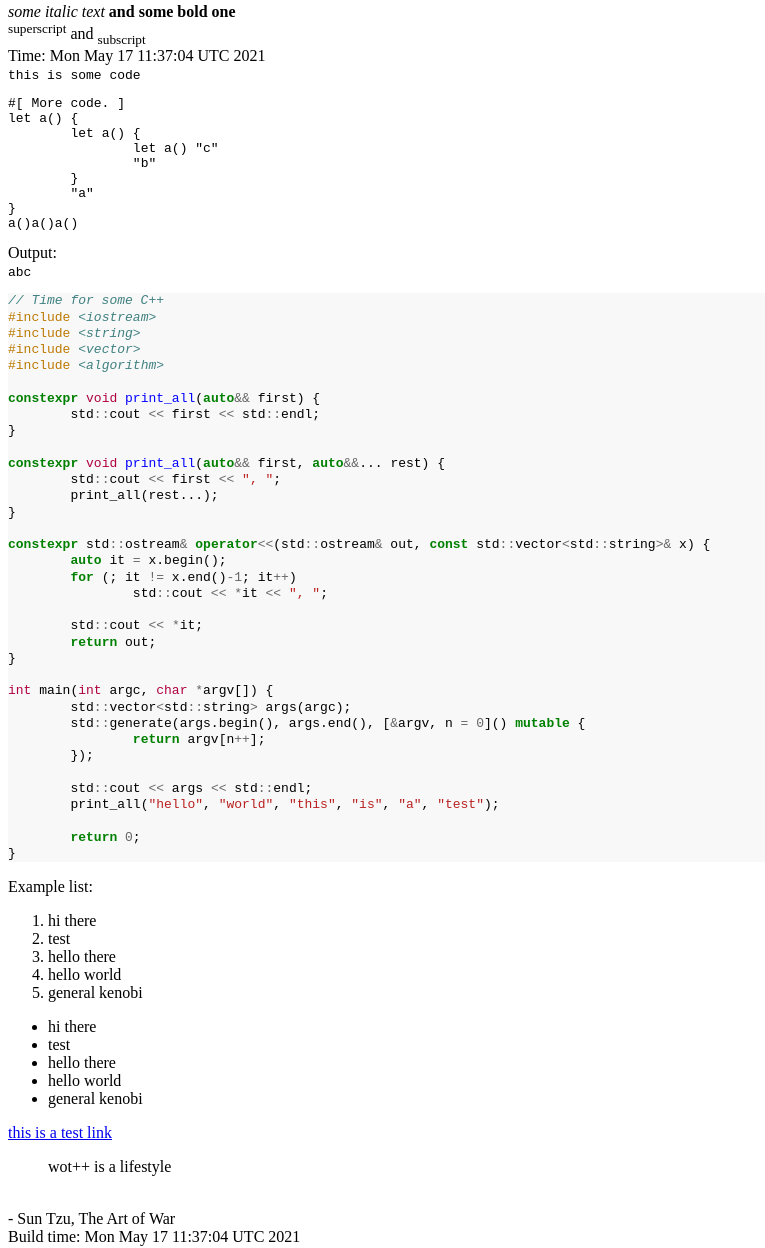
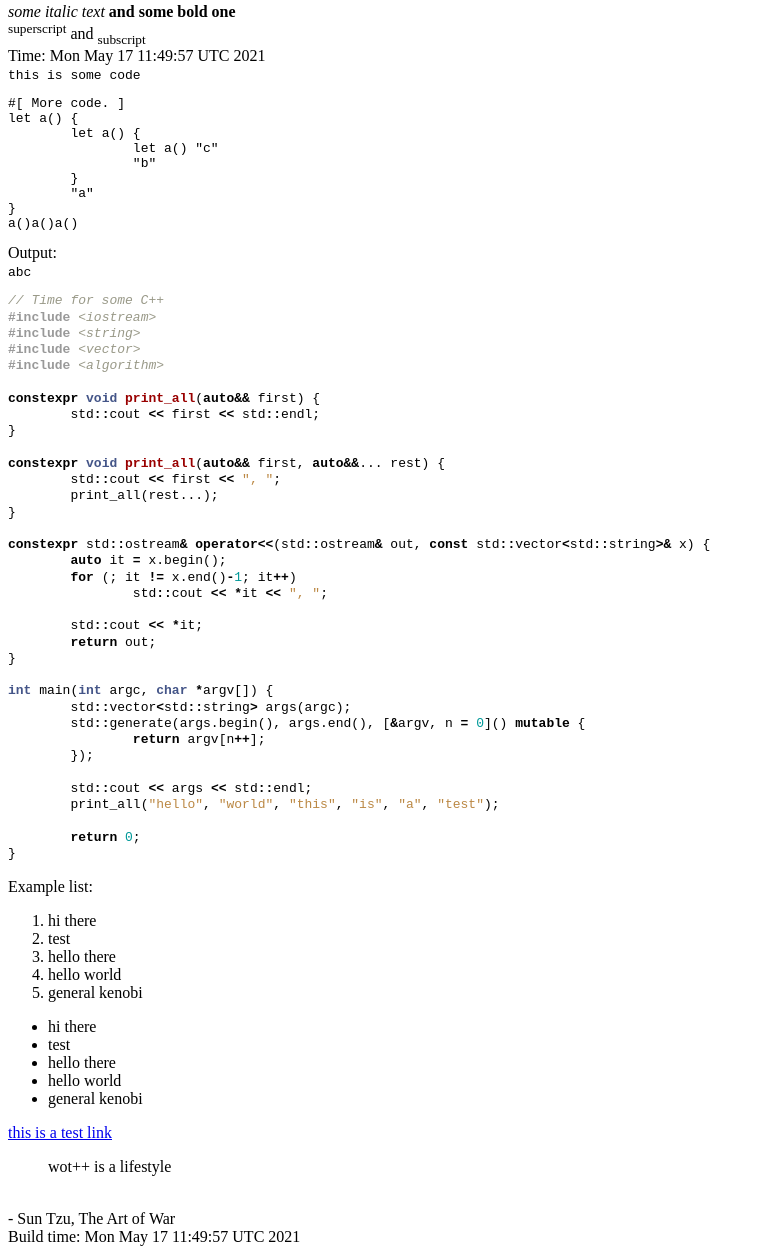
Before and after one commit to jlagarespo/wotpp-docs, a plain HTML site: page index.html in a window 1280 px wide. Shown: the part 424-1672 px from the top of the page, without its empty margins (0-765 px from the left). Drawn offline with Linux system fonts and the light colour scheme.

Commit message:
Deploying to gh-pages from @ jlagarespo/wotpp-docs@4cfb5054c47164a1b3dc7a4c11983d69e7ba4575 🚀

```diff
--- a/index.html
+++ b/index.html
@@ -14,7 +14,6 @@
 	<link rel='canonical' href='CHANGEME!!!'>
 	<link rel='icon' href='/favicon.ico'>
 	<link rel='icon' href='/favicon.svg' type='image/svg+xml'>
-	<link rel='stylesheet' href='/style/pygments-css/trac.css'>
 </head>
 <body>
 <h1>The wot++ documentation</h1>
@@ -31,7 +30,7 @@ which, since I'm writing this for testing purposes, I can't be bothered to do.
 <h3 style='color: red'>Example red heading</h3>
 <em>some italic text</em> <strong>and some bold one</strong><br>
 <sup>superscript</sup> and <sub>subscript</sub><br>
-<time>Time: Mon May 17 11:37:04 UTC 2021</time><br>
+<time>Time: Mon May 17 11:49:57 UTC 2021</time><br>
 <code>this is some code</code><br>
 <pre><code>#[ More code. ]
 let a() {
@@ -44,40 +43,40 @@ let a() {
 a()a()a()</code></pre>
 Output:<br>
 <samp>abc</samp>
-<pre><code><div class="highlight" style="background: #f8f8f8"><pre style="line-height: 125%"><span></span><span style="color: #408080; font-style: italic">// Time for some C++</span>
-<span style="color: #BC7A00">#include</span> <span style="color: #408080; font-style: italic">&lt;iostream&gt;</span><span style="color: #BC7A00"></span>
-<span style="color: #BC7A00">#include</span> <span style="color: #408080; font-style: italic">&lt;string&gt;</span><span style="color: #BC7A00"></span>
-<span style="color: #BC7A00">#include</span> <span style="color: #408080; font-style: italic">&lt;vector&gt;</span><span style="color: #BC7A00"></span>
-<span style="color: #BC7A00">#include</span> <span style="color: #408080; font-style: italic">&lt;algorithm&gt;</span><span style="color: #BC7A00"></span>
+<pre><code><div class="highlight" style="background: #ffffff"><pre style="line-height: 125%"><span></span><span style="color: #999988; font-style: italic">// Time for some C++</span>
+<span style="color: #999999; font-weight: bold">#include</span> <span style="color: #999988; font-style: italic">&lt;iostream&gt;</span><span style="color: #999999; font-weight: bold"></span>
+<span style="color: #999999; font-weight: bold">#include</span> <span style="color: #999988; font-style: italic">&lt;string&gt;</span><span style="color: #999999; font-weight: bold"></span>
+<span style="color: #999999; font-weight: bold">#include</span> <span style="color: #999988; font-style: italic">&lt;vector&gt;</span><span style="color: #999999; font-weight: bold"></span>
+<span style="color: #999999; font-weight: bold">#include</span> <span style="color: #999988; font-style: italic">&lt;algorithm&gt;</span><span style="color: #999999; font-weight: bold"></span>
 
-<span style="color: #008000; font-weight: bold">constexpr</span> <span style="color: #B00040">void</span> <span style="color: #0000FF">print_all</span>(<span style="color: #008000; font-weight: bold">auto</span><span style="color: #666666">&amp;&amp;</span> first) {
-	std<span style="color: #666666">::</span>cout <span style="color: #666666">&lt;&lt;</span> first <span style="color: #666666">&lt;&lt;</span> std<span style="color: #666666">::</span>endl;
+<span style="font-weight: bold">constexpr</span> <span style="color: #445588; font-weight: bold">void</span> <span style="color: #990000; font-weight: bold">print_all</span>(<span style="font-weight: bold">auto&amp;&amp;</span> first) {
+	std<span style="font-weight: bold">::</span>cout <span style="font-weight: bold">&lt;&lt;</span> first <span style="font-weight: bold">&lt;&lt;</span> std<span style="font-weight: bold">::</span>endl;
 }
 
-<span style="color: #008000; font-weight: bold">constexpr</span> <span style="color: #B00040">void</span> <span style="color: #0000FF">print_all</span>(<span style="color: #008000; font-weight: bold">auto</span><span style="color: #666666">&amp;&amp;</span> first, <span style="color: #008000; font-weight: bold">auto</span><span style="color: #666666">&amp;&amp;</span>... rest) {
-	std<span style="color: #666666">::</span>cout <span style="color: #666666">&lt;&lt;</span> first <span style="color: #666666">&lt;&lt;</span> <span style="color: #BA2121">&quot;, &quot;</span>;
+<span style="font-weight: bold">constexpr</span> <span style="color: #445588; font-weight: bold">void</span> <span style="color: #990000; font-weight: bold">print_all</span>(<span style="font-weight: bold">auto&amp;&amp;</span> first, <span style="font-weight: bold">auto&amp;&amp;</span>... rest) {
+	std<span style="font-weight: bold">::</span>cout <span style="font-weight: bold">&lt;&lt;</span> first <span style="font-weight: bold">&lt;&lt;</span> <span style="color: #bb8844">&quot;, &quot;</span>;
 	print_all(rest...);
 }
 
-<span style="color: #008000; font-weight: bold">constexpr</span> std<span style="color: #666666">::</span>ostream<span style="color: #666666">&amp;</span> <span style="color: #008000; font-weight: bold">operator</span><span style="color: #666666">&lt;&lt;</span>(std<span style="color: #666666">::</span>ostream<span style="color: #666666">&amp;</span> out, <span style="color: #008000; font-weight: bold">const</span> std<span style="color: #666666">::</span>vector<span style="color: #666666">&lt;</span>std<span style="color: #666666">::</span>string<span style="color: #666666">&gt;&amp;</span> x) {
-	<span style="color: #008000; font-weight: bold">auto</span> it <span style="color: #666666">=</span> x.begin();
-	<span style="color: #008000; font-weight: bold">for</span> (; it <span style="color: #666666">!=</span> x.end()<span style="color: #666666">-1</span>; it<span style="color: #666666">++</span>)
-		std<span style="color: #666666">::</span>cout <span style="color: #666666">&lt;&lt;</span> <span style="color: #666666">*</span>it <span style="color: #666666">&lt;&lt;</span> <span style="color: #BA2121">&quot;, &quot;</span>;
+<span style="font-weight: bold">constexpr</span> std<span style="font-weight: bold">::</span>ostream<span style="font-weight: bold">&amp;</span> <span style="font-weight: bold">operator&lt;&lt;</span>(std<span style="font-weight: bold">::</span>ostream<span style="font-weight: bold">&amp;</span> out, <span style="font-weight: bold">const</span> std<span style="font-weight: bold">::</span>vector<span style="font-weight: bold">&lt;</span>std<span style="font-weight: bold">::</span>string<span style="font-weight: bold">&gt;&amp;</span> x) {
+	<span style="font-weight: bold">auto</span> it <span style="font-weight: bold">=</span> x.begin();
+	<span style="font-weight: bold">for</span> (; it <span style="font-weight: bold">!=</span> x.end()<span style="font-weight: bold">-</span><span style="color: #009999">1</span>; it<span style="font-weight: bold">++</span>)
+		std<span style="font-weight: bold">::</span>cout <span style="font-weight: bold">&lt;&lt;</span> <span style="font-weight: bold">*</span>it <span style="font-weight: bold">&lt;&lt;</span> <span style="color: #bb8844">&quot;, &quot;</span>;
 
-	std<span style="color: #666666">::</span>cout <span style="color: #666666">&lt;&lt;</span> <span style="color: #666666">*</span>it;
-	<span style="color: #008000; font-weight: bold">return</span> out;
+	std<span style="font-weight: bold">::</span>cout <span style="font-weight: bold">&lt;&lt;</span> <span style="font-weight: bold">*</span>it;
+	<span style="font-weight: bold">return</span> out;
 }
 
-<span style="color: #B00040">int</span> main(<span style="color: #B00040">int</span> argc, <span style="color: #B00040">char</span> <span style="color: #666666">*</span>argv[]) {
-	std<span style="color: #666666">::</span>vector<span style="color: #666666">&lt;</span>std<span style="color: #666666">::</span>string<span style="color: #666666">&gt;</span> args(argc);
-	std<span style="color: #666666">::</span>generate(args.begin(), args.end(), [<span style="color: #666666">&amp;</span>argv, n <span style="color: #666666">=</span> <span style="color: #666666">0</span>]() <span style="color: #008000; font-weight: bold">mutable</span> {
-		<span style="color: #008000; font-weight: bold">return</span> argv[n<span style="color: #666666">++</span>];
+<span style="color: #445588; font-weight: bold">int</span> main(<span style="color: #445588; font-weight: bold">int</span> argc, <span style="color: #445588; font-weight: bold">char</span> <span style="font-weight: bold">*</span>argv[]) {
+	std<span style="font-weight: bold">::</span>vector<span style="font-weight: bold">&lt;</span>std<span style="font-weight: bold">::</span>string<span style="font-weight: bold">&gt;</span> args(argc);
+	std<span style="font-weight: bold">::</span>generate(args.begin(), args.end(), [<span style="font-weight: bold">&amp;</span>argv, n <span style="font-weight: bold">=</span> <span style="color: #009999">0</span>]() <span style="font-weight: bold">mutable</span> {
+		<span style="font-weight: bold">return</span> argv[n<span style="font-weight: bold">++</span>];
 	});
 
-	std<span style="color: #666666">::</span>cout <span style="color: #666666">&lt;&lt;</span> args <span style="color: #666666">&lt;&lt;</span> std<span style="color: #666666">::</span>endl;
-	print_all(<span style="color: #BA2121">&quot;hello&quot;</span>, <span style="color: #BA2121">&quot;world&quot;</span>, <span style="color: #BA2121">&quot;this&quot;</span>, <span style="color: #BA2121">&quot;is&quot;</span>, <span style="color: #BA2121">&quot;a&quot;</span>, <span style="color: #BA2121">&quot;test&quot;</span>);
+	std<span style="font-weight: bold">::</span>cout <span style="font-weight: bold">&lt;&lt;</span> args <span style="font-weight: bold">&lt;&lt;</span> std<span style="font-weight: bold">::</span>endl;
+	print_all(<span style="color: #bb8844">&quot;hello&quot;</span>, <span style="color: #bb8844">&quot;world&quot;</span>, <span style="color: #bb8844">&quot;this&quot;</span>, <span style="color: #bb8844">&quot;is&quot;</span>, <span style="color: #bb8844">&quot;a&quot;</span>, <span style="color: #bb8844">&quot;test&quot;</span>);
 
-	<span style="color: #008000; font-weight: bold">return</span> <span style="color: #666666">0</span>;
+	<span style="font-weight: bold">return</span> <span style="color: #009999">0</span>;
 }
 </pre></div></code></pre>
 <p>Example list:</p>
@@ -98,6 +97,6 @@ Output:<br>
 <a href='.'>this is a test link</a><blockquote cite=''>wot++ is a lifestyle</blockquote>
 <br>
  - Sun Tzu, The Art of War<br>
-Build time: <time>Mon May 17 11:37:04 UTC 2021</time>
+Build time: <time>Mon May 17 11:49:57 UTC 2021</time>
 </body>
 </html>
```
